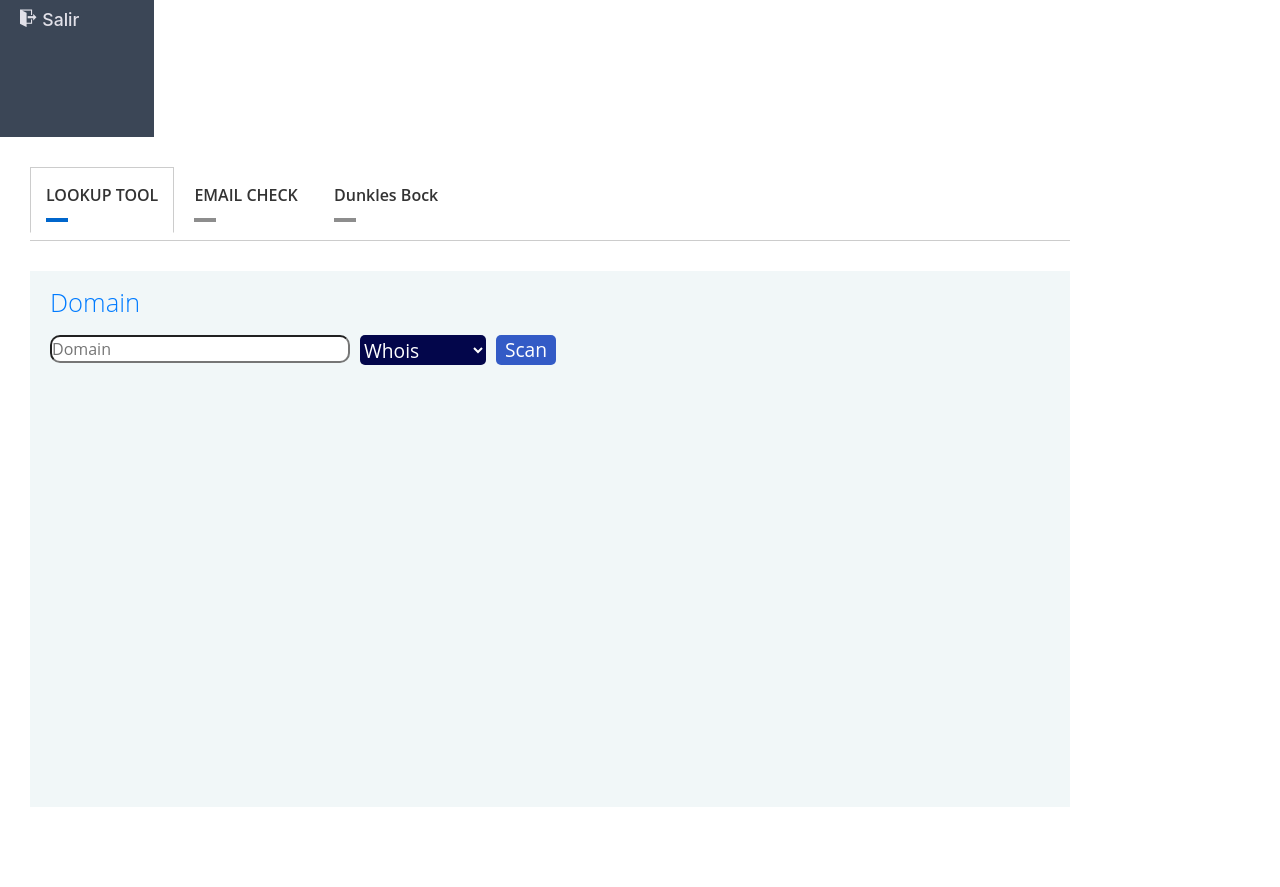
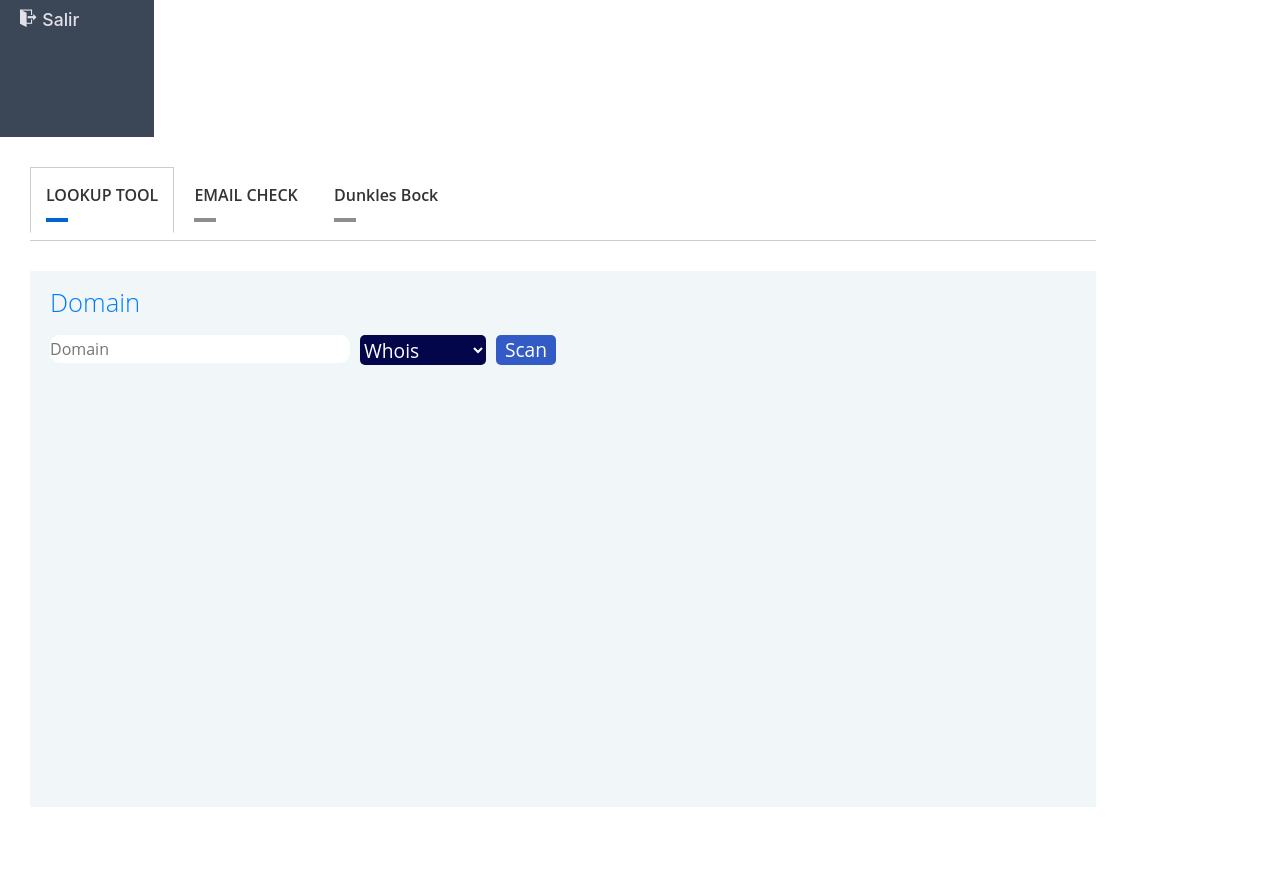
Before and after one commit to Nedu-ds/seguridad_informatica, a Flask app: page /spam in a window 1280 px wide. Shown: the part 713-1600 px from the top of the page. Run offline with Flask 2, Linux system fonts and the light colour scheme; the visitor is signed in with stand-in values (Sample User, id 1); some libraries are stand-ins or nearby versions; some web fonts are replaced.

Commit message:
Upgrade spam.html

```diff
--- a/static/css/spam.css
+++ b/static/css/spam.css
@@ -81,7 +81,7 @@
   }
 
   .tabset {
-    max-width: 65em;
+    height: 100%;
   }
 
   .conteiner{
@@ -105,6 +105,7 @@
     width: 300px;
     border-radius: 10px;
     margin-right: 10px;
+    border: 0px;
   }
 
   .option-button{
```
